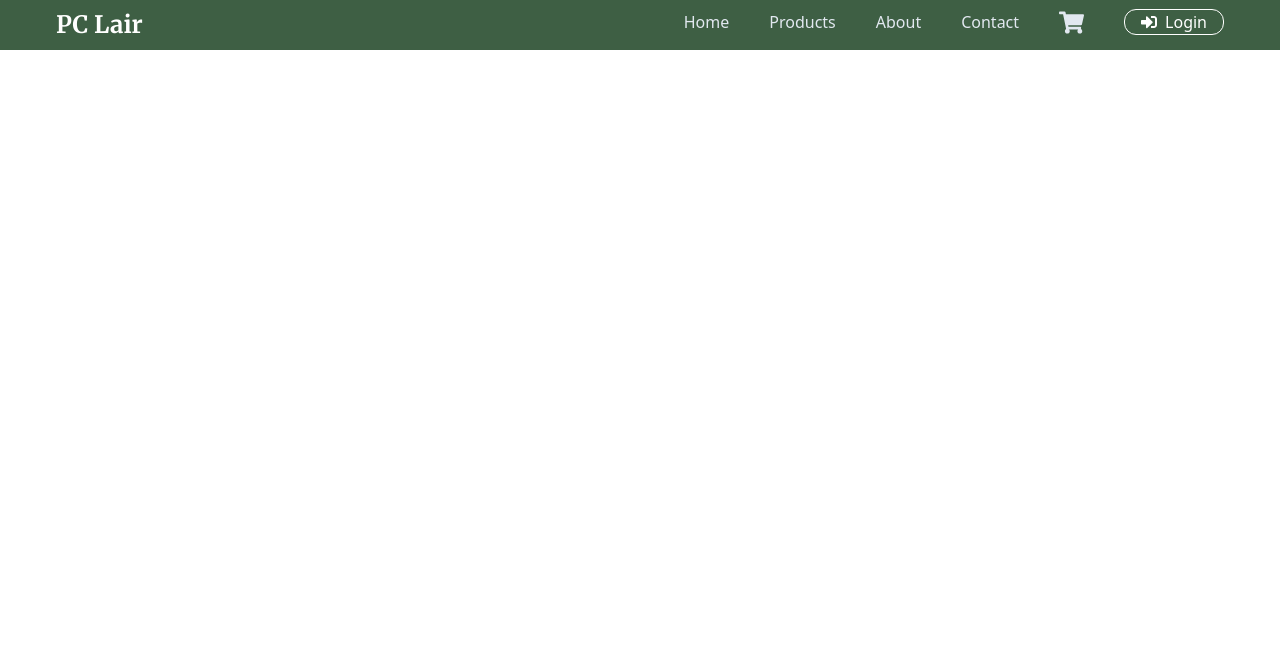
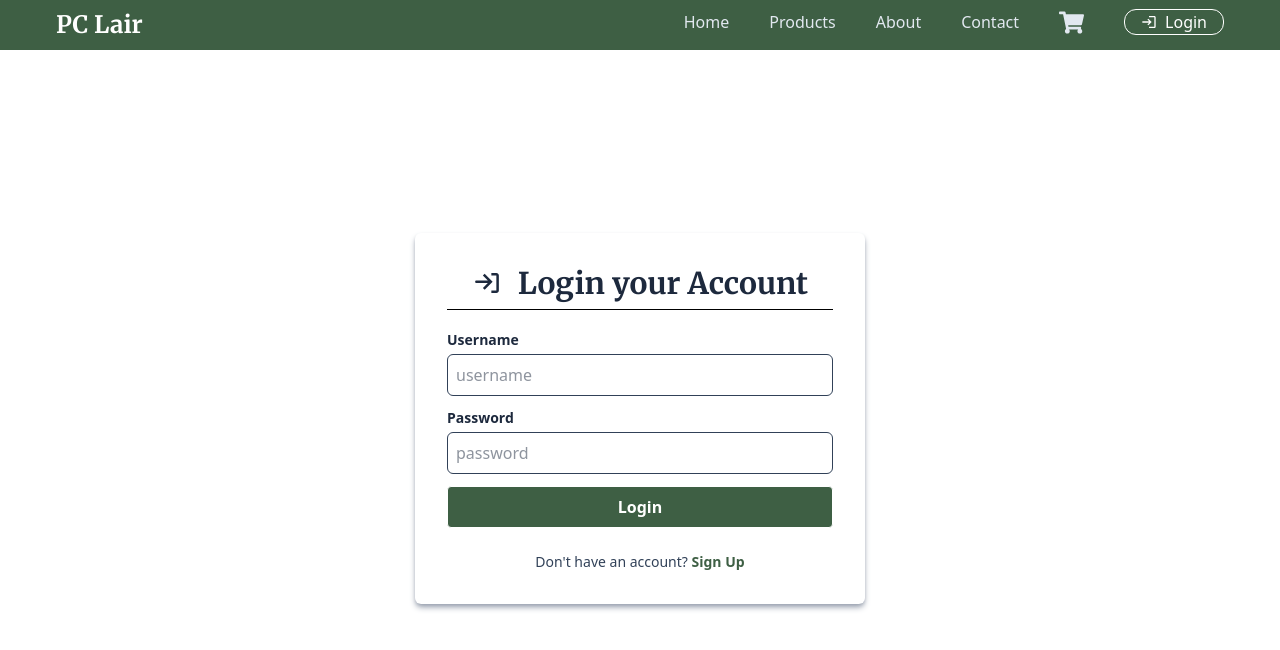
Before and after one commit to gjuanillo/EcommerceFrontendApplication, a React (Vite) app: page /login in a window 1280 px wide. Shown: the top 650 px of the page. Built offline with nearby package versions, Linux system fonts and the light colour scheme; no server answers.

Commit message:
Create User Interface for Login

```diff
--- a/package.json
+++ b/package.json
@@ -20,6 +20,7 @@
     "hamburger-react": "^2.5.2",
     "react": "^19.1.0",
     "react-dom": "^19.1.0",
+    "react-hook-form": "^7.61.1",
     "react-hot-toast": "^2.5.2",
     "react-icons": "^5.5.0",
     "react-redux": "^9.2.0",
--- a/src/App.tsx
+++ b/src/App.tsx
@@ -7,6 +7,7 @@ import About from './components/About'
 import Contact from './components/Contact'
 import { Toaster } from 'react-hot-toast'
 import Cart from './components/cart/Cart'
+import Login from './components/auth/Login'
 
 function App() {
     return (
@@ -19,6 +20,7 @@ function App() {
                     <Route path='/about' element={<About />} />
                     <Route path='/contact' element={<Contact />} />
                     <Route path='/cart' element={<Cart />} />
+                    <Route path='/login' element={<Login />} />
                 </Routes>
             </Router>
             <Toaster position='bottom-center' />
--- /dev/null
+++ b/src/components/auth/Login.tsx
@@ -0,0 +1,87 @@
+import { useState } from "react";
+import { Link, useNavigate } from "react-router-dom";
+import { useForm } from "react-hook-form";
+import { CgLogIn } from "react-icons/cg"
+import InputField from "../shared/InputField";
+import Loader from "../shared/Loader";
+
+const Login = () => {
+    const navigate = useNavigate();
+    const [loader, setLoader] = useState<boolean>(false);
+    const {
+        register,
+        handleSubmit,
+        formState: { errors },
+    } = useForm({ mode: "onTouched" });
+
+    const loginHandler = async (data) => {
+        console.log("Login");
+
+    };
+    return (
+        <div className="min-h-[calc(100vh-64px)] flex justify-center items-center">
+            <form onSubmit={handleSubmit(loginHandler)}
+                className="sm:w-[450px] w-[360px] shadow-md shadow-gray-400 py-8 sm:px-8 px-4 rounded-md">
+                <div className="flex items-center justify-center space-x-4">
+                    <CgLogIn className="text-slate-800 text-3xl" />
+                    <h1 className="text-slate-800 font-display lg:text-3xl text-2xl font-bold">
+                        Login your Account
+                    </h1>
+                </div>
+                <hr className="mt-2 mb-5 text-black" />
+                <div className="flex flex-col gap-3">
+                    <InputField
+                        label="Username"
+                        required
+                        id="username"
+                        type="text"
+                        message="Username is required"
+                        placeHolder="username"
+                        register={register}
+                        errors={errors}
+                        className={undefined}
+                        min={undefined}
+                        value={undefined} />
+                    <InputField
+                        label="Password"
+                        required
+                        id="password"
+                        type="password"
+                        message="Password is required"
+                        placeHolder="password"
+                        register={register}
+                        errors={errors}
+                        className={undefined}
+                        min={undefined}
+                        value={undefined} />
+                </div>
+                <button disabled={loader}
+                    className="flex gap-2 items-center justify-center font-semibold w-full py-2
+                    border bg-[#3E5F44] text-white hover:bg-[#2D402F] transition-colors duration-100 rounded-sm my-3"
+                    type="submit">
+                    {loader ? (
+                        <>
+                            <Loader
+                                containerClassName="w-auto h-auto"
+                                innerClassName="flex items-center"
+                                spinnerSize={18}
+                                color="inherit"
+                            />
+                            Logging in...
+                        </>
+                    ) : (
+                        "Login"
+                    )}
+                </button>
+                <p className="text-center text-sm text-slate-700 mt-6">
+                    Don't have an account? {" "}
+                    <Link to="/register" className="font-semibold hover:underline text-[#3E5f44]">
+                        <span>Sign Up</span>
+                    </Link>
+                </p>
+            </form>
+        </div>
+    )
+}
+
+export default Login;
--- a/src/components/shared/inputField.tsx
+++ b/src/components/shared/InputField.tsx
@@ -1,4 +1,20 @@
-const InputField = ({
+import type React from "react";
+
+interface InputFieldProps {
+    label: string;
+    id: string;
+    type: string;
+    errors: FieldErrors;
+    register: UseFormRegister<any>;
+    required?: boolean;
+    message?: string;
+    className?: string;
+    min?: number;
+    value?: string;
+    placeHolder?: string;
+}
+
+const InputField: React.FC<InputFieldProps> = ({
     label,
     id,
     type,
@@ -13,7 +29,7 @@ const InputField = ({
 }) => {
     return (
         <div className="flex flex-col gap-1 w-full">
-            <label htmlFor="id" className={`${className ? className : ""} font-semibold text-sm text-slate-800`}>
+            <label htmlFor={id} className={`${className ? className : ""} font-semibold text-sm text-slate-800`}>
                 {label}
             </label>
             <input type={type} id={id} placeholder={placeHolder} className={`${className ? className : ""}
--- a/src/components/shared/Loader.tsx
+++ b/src/components/shared/Loader.tsx
@@ -1,13 +1,25 @@
-import { CircularProgress } from "@mui/material"
+import { CircularProgress } from "@mui/material";
 
-const Loader = () => {
-    return (
-        <div className="flex justify-center items-center w-full h-[450px]">
-            <div className="flex flex-col items-center gap-1">
-                <CircularProgress color="primary" />
-            </div>
-        </div>
-    )
+interface LoaderProps {
+  containerClassName?: string;
+  innerClassName?: string;
+  spinnerSize?: number;
+  color?: "primary" | "secondary" | "inherit" | "success" | "error" | "info" | "warning";
 }
 
+const Loader: React.FC<LoaderProps> = ({
+  containerClassName = "flex justify-center items-center w-full h-[450px]",
+  innerClassName = "flex flex-col items-center gap-1",
+  spinnerSize = 40,
+  color = "primary"
+}) => {
+  return (
+    <div className={containerClassName}>
+      <div className={innerClassName}>
+        <CircularProgress size={spinnerSize} color={color} />
+      </div>
+    </div>
+  );
+};
+
 export default Loader;
--- a/src/components/shared/Navbar.tsx
+++ b/src/components/shared/Navbar.tsx
@@ -1,10 +1,11 @@
 import { Badge } from "@mui/material";
 import { useState } from "react";
-import { FaShoppingCart, FaSignInAlt } from "react-icons/fa";
+import { FaShoppingCart } from "react-icons/fa";
 import { Link, useLocation } from "react-router-dom";
 import { Spiral as Hamburger } from 'hamburger-react'
 import { useSelector } from "react-redux";
 import type { RootState } from "../../store/reducers/store";
+import { MdOutlineLogin } from "react-icons/md";
 
 const Navbar = () => {
     const path = useLocation().pathname;
@@ -59,7 +60,7 @@ const Navbar = () => {
                     <li className="font-[500] transition-all duration-150">
                         <Link className="flex justify-center items-center space-x-2 px-4 border rounded-xl hover:text-slate-400"
                             to="/login">
-                            <FaSignInAlt />
+                            <MdOutlineLogin />
                             <span>Login</span>
                         </Link>
                     </li>
```
Also changed, not shown: 1 other file (tests, documents, lock files or other folders).
